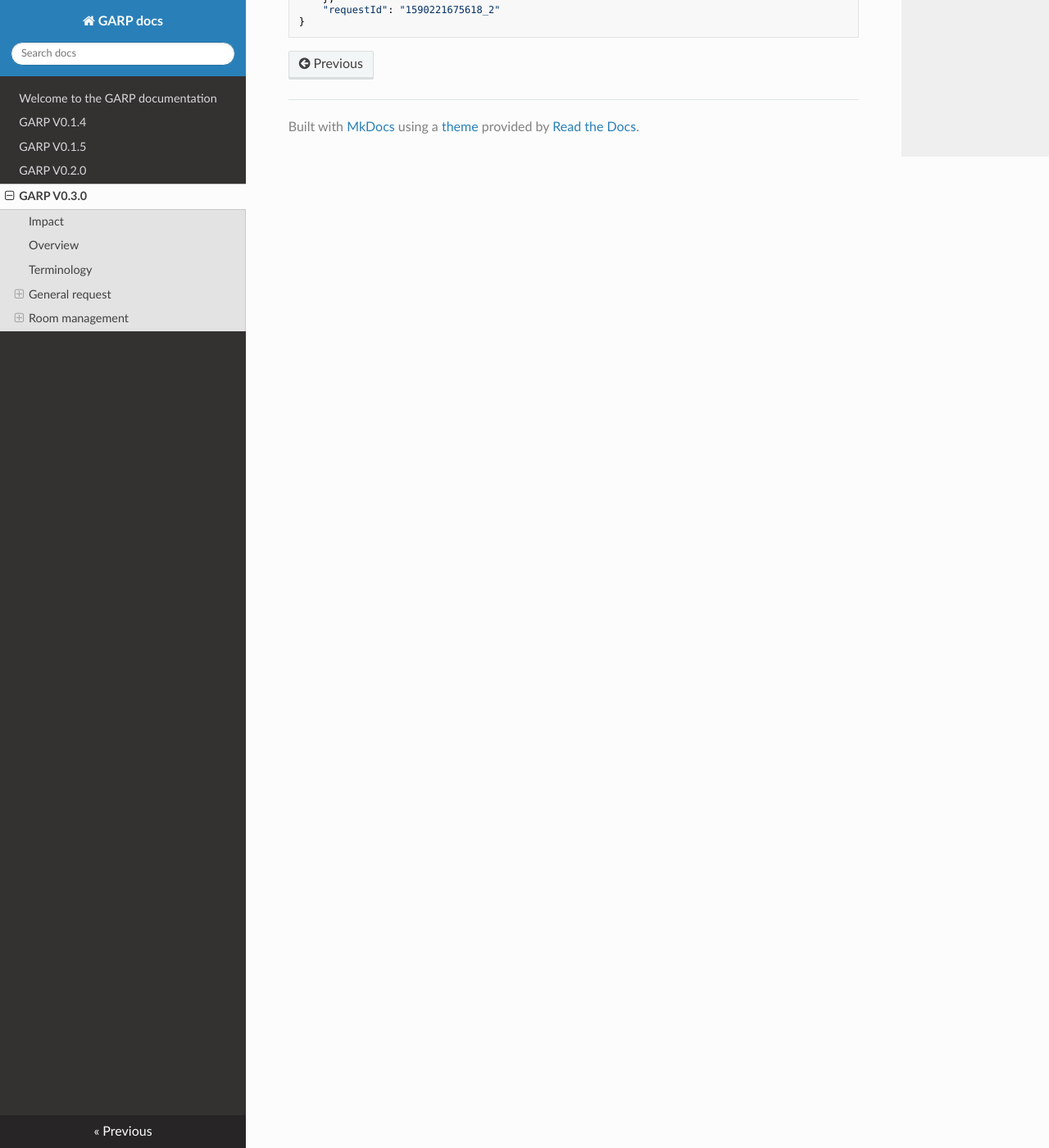
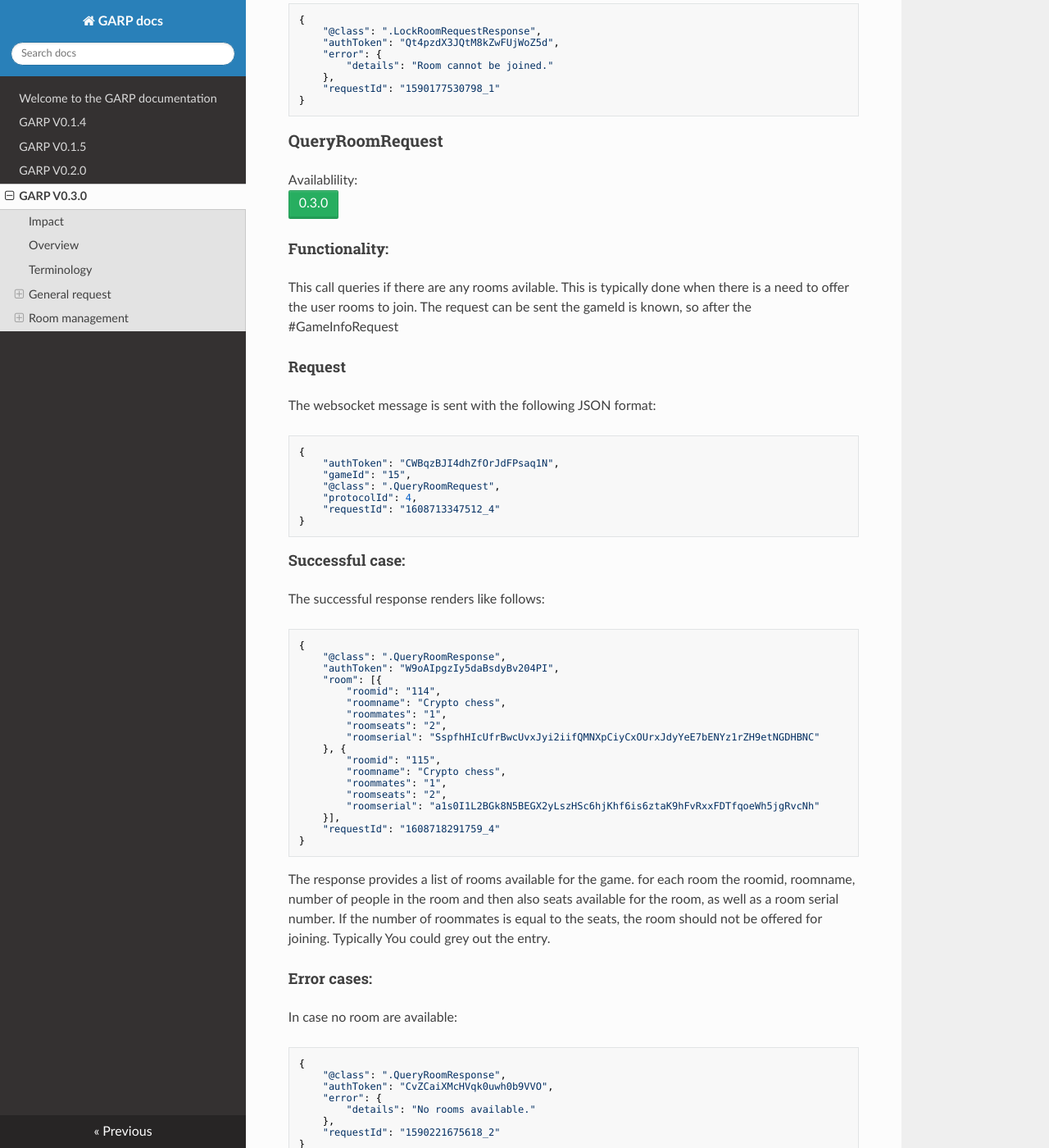
Before and after one commit to garpofficial/garp.readthedocs.io, an MkDocs documentation site: the page built from docs/garp_v030.md, in a window 1280 px wide and 1400 px high, scrolled down 13956 px. Shown: the whole window at 82% size. Built offline with MkDocs 1.6.1, drawn with Linux system fonts in a browser that asks for light colours; nearby versions of some CDN libraries; some of the changed text lies outside the part shown.

Commit message:
Update for v0.3.0

```diff
--- a/docs/garp_v030.md
+++ b/docs/garp_v030.md
@@ -369,6 +356,63 @@ In case the playId is not set:
     	"requestId": "1590221699845_3"
     }
 
+### FinishAddonGameRequest
+Availablility:
+<button type="button" class="btn btn-primary">0.3.0</button>
+
+#### Functionality:
+This request ends a game and reposts the score. This though does not add an additional score
+but rather adds to an additional score in the game periode.
+
+#### Request
+The websocket message sent jas the following JSON format:
+
+    {
+        "@class": ".FinishAddonGameRequest",
+        "protocolId": 4,
+        "authToken": "CvZCaiXMcHVqk0uwh0b9VVOB",
+        "nrOfPlayers": 2,
+        "userIdJson": "[1,15]",
+        "playId": "364",
+        "scoreValueJson": "[3,0]",
+        "requestId": "1590304599414_8"
+    }
+#### Successful case:
+The successful response is rendered according to the following:
+
+    {
+      "@class" : ".FinishAddonGameResponse",
+      "authToken" : "CvZCaiXMcHVqk0uwh0b9VVOB",
+      "status" : "OK",
+      "requestId" : "1590304599414_8"
+    }
+The response provides the reduced account value, but also the playId, which is the started
+game. Note that the portal tracks the time for the game.
+
+
+
+#### Error cases:
+In case the authentication is not matching:
+
+    {
+    	"@class": ".FinishAddonGameResponse",
+    	"authToken": "Qt4pzdX3JQtM8kZwFUjWoZ5d",
+    	"error": {
+    		"details": "Authentication is failing."
+    	},
+    	"requestId": "1590221699845_3"
+    }
+
+In case the playId is not set:
+
+    {
+    	"@class": ".FinishGameResponse",
+    	"authToken": "Qt4pzdX3JQtM8kZwFUjWoZ5d",
+    	"error": {
+    		"details": "PlayId not properly set."
+    	},
+    	"requestId": "1590221699845_3"
+    }
 
 ### GameLadderRequest
 Availablility:
@@ -595,45 +639,60 @@ In case no room can be created:
     	"requestId": "1590177530798_1"
     }
 
-### CloseRoomRequest
+### QueryRoomRequest
 Availablility:
 <button type="button" class="btn btn-primary">0.3.0</button>
 
 #### Functionality:
-After room creation or joining a room the user can send a message
-which is then sent to all participants in the room.
+This call queries if there are any rooms avilable. This is typically done when there
+is a need to offer the user rooms to join. The request can be sent the gameId is known,
+so after the #GameInfoRequest
 
 #### Request
 The websocket message is sent with the following JSON format:
 
     {
-        "@class": ".SendChatRequest",
+        "authToken": "CWBqzBJI4dhZfOrJdFPsaq1N",
+        "gameId": "15",
+        "@class": ".QueryRoomRequest",
         "protocolId": 4,
-    	"authToken": "CvZCaiXMcHVqk0uwh0b9VVOB",
-    	"userId": "1",
-    	"roomId": "25"
-    	"msg": "4",
-    	"requestId": "1590221675618_2"
+        "requestId": "1608713347512_4"
+    }
+#### Successful case:
+The successful response renders like follows:
+
+    {
+        "@class": ".QueryRoomResponse",
+        "authToken": "W9oAIpgzIy5daBsdyBv204PI",
+        "room": [{
+            "roomid": "114",
+            "roomname": "Crypto chess",
+            "roommates": "1",
+            "roomseats": "2",
+            "roomserial": "SspfhHIcUfrBwcUvxJyi2iifQMNXpCiyCxOUrxJdyYeE7bENYz1rZH9etNGDHBNC"
+        }, {
+            "roomid": "115",
+            "roomname": "Crypto chess",
+            "roommates": "1",
+            "roomseats": "2",
+            "roomserial": "a1s0I1L2BGk8N5BEGX2yLszHSc6hjKhf6is6ztaK9hFvRxxFDTfqoeWh5jgRvcNh"
+        }],
+        "requestId": "1608718291759_4"
     }
 
-#### Successful case:
-The successful response is rendered according to the following:
+The response provides a list of rooms available for the game. for each room the roomid,
+roomname, number of people in the room and then also seats available for the room, as well as a room serial number.
+If the number of roommates is equal to the seats, the room should not be offered for joining.
+Typically You could grey out the entry.
+
+#### Error cases:
+In case no room are available:
 
     {
-      "@class" : ".SendChatRequestResponse",
-      "requestId" : "1590221675618_2"
-    }
-
-The response provides the created room handle.
-
-#### Error cases:
-In case no room can be created:
-
-    {
-    	"@class": ".SendChatRequestResponse",
+    	"@class": ".QueryRoomResponse",
     	"authToken": "CvZCaiXMcHVqk0uwh0b9VVO",
     	"error": {
-    		"details": "Message cannot be sent."
+    		"details": "No rooms available."
     	},
     	"requestId": "1590221675618_2"
     }
```
Also changed, not shown: other parts of docs/garp_v030.md (+1 -14 lines).
